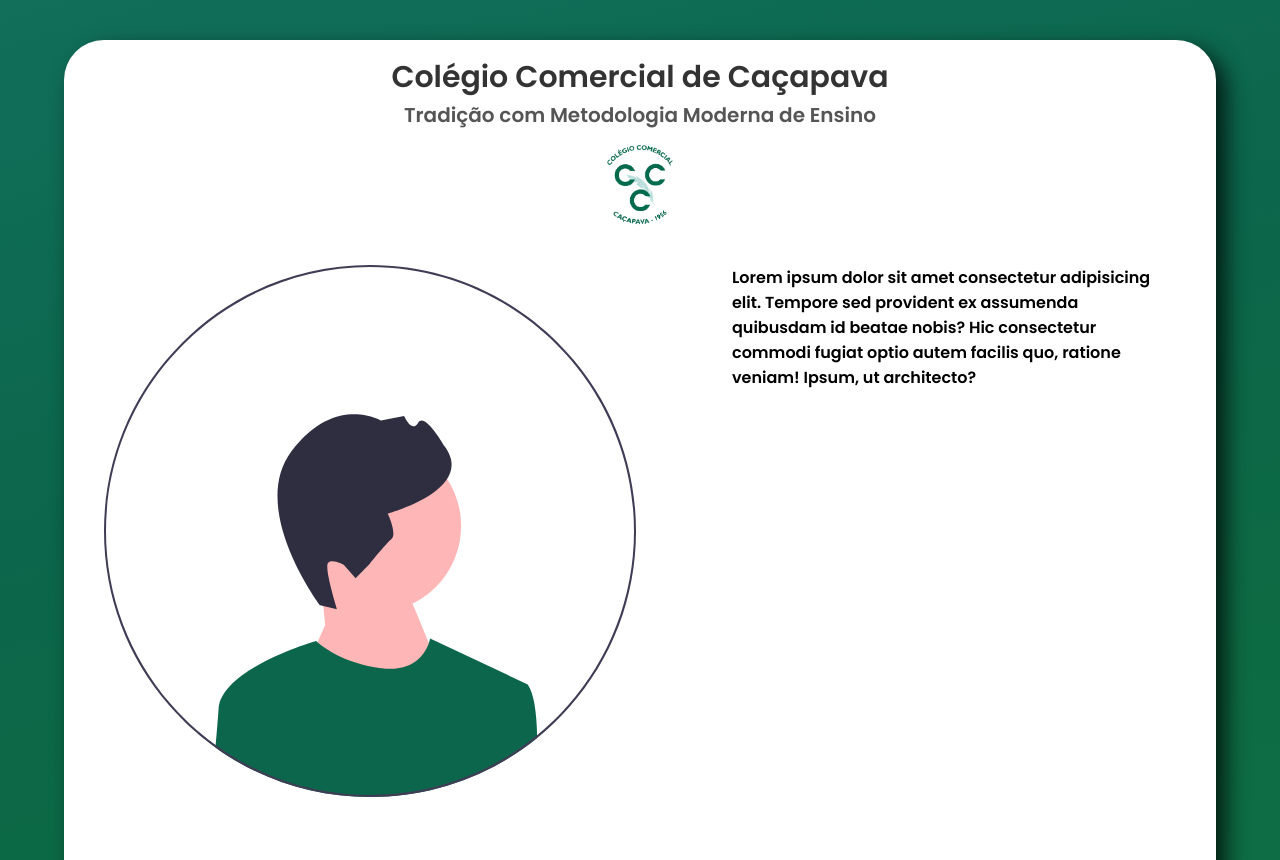
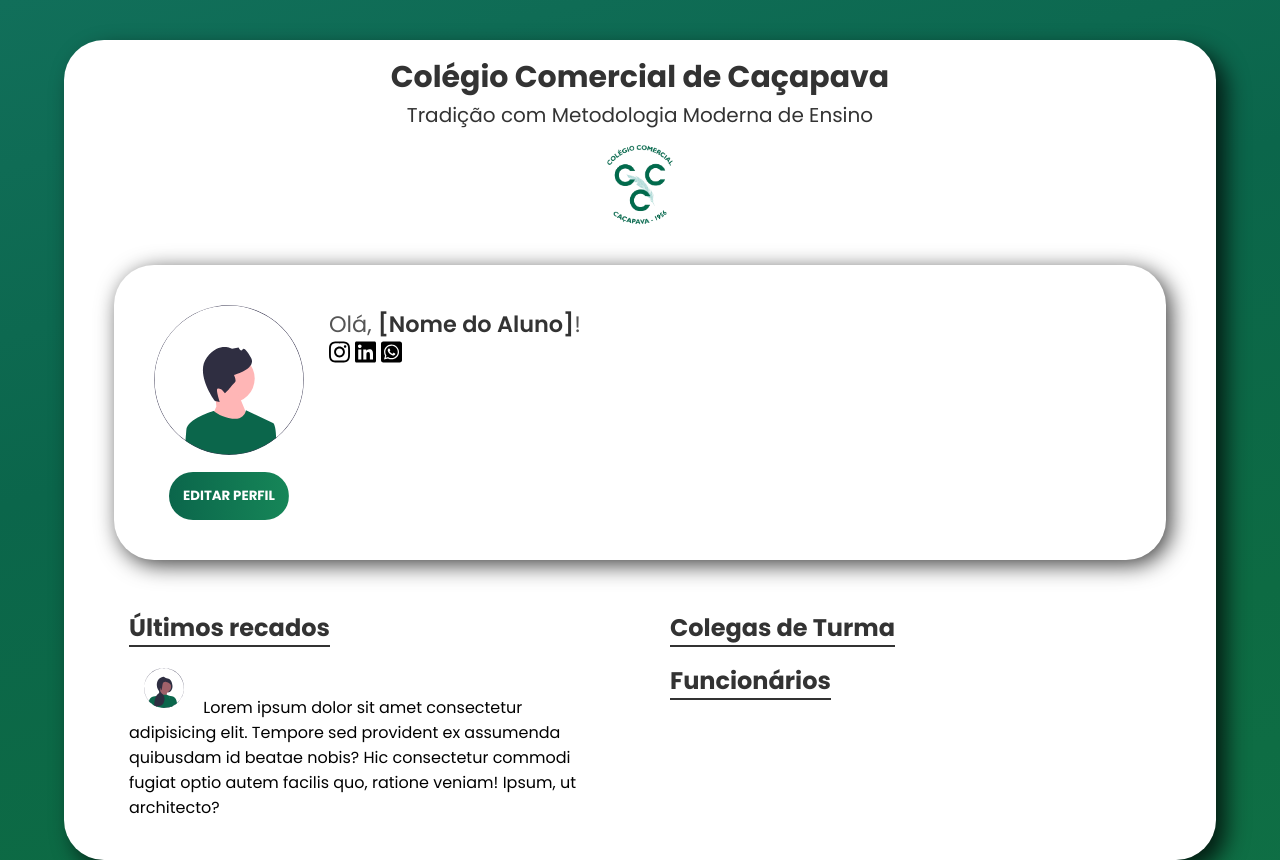
Before and after one commit to fakersl/RemakeColegioComercial, a plain HTML site: page index2.html in a window 1280 px wide. Shown: the top 860 px of the page. Drawn offline with Linux system fonts and the light colour scheme.

Commit message:
Edit Profile Btn

```diff
--- a/index2.html
+++ b/index2.html
@@ -2,11 +2,12 @@
 <html>
 
 <head>
-    <title>Colégio Comercial de Caçapava - Painel de Login</title>
-    <link rel="stylesheet" type="text/css" href="./style/style-index.css">
-    <link href="https://fonts.googleapis.com/css?family=Poppins:600&display=swap" rel="stylesheet">
-    <script src="https://kit.fontawesome.com/a81368914c.js"></script>
+    <title>Colégio Comercial de Caçapava - Painel do Aluno</title>
+    <link href="https://fonts.googleapis.com/css2?family=Poppins:wght@100;200;300;400;500;600;700;800;900&display=swap" rel="stylesheet">
+    <script src="https://kit.fontawesome.com/d9080a8854.js" crossorigin="anonymous"></script>
     <meta name="viewport" content="width=device-width, initial-scale=1">
+    <meta charset="UTF-8">
+    <link rel="stylesheet" type="text/css" href="./style/style-index2.css">
 </head>
 
 <body>
@@ -23,16 +24,38 @@
             </div>
             <div class="container-content">
                 <!--Conteúdo real do Site-->
+                <div class="container-top">
+                    <div class="student">
+                        <img id="student-img" src="./imgs/student_pic.svg" alt="Foto de perfil">
+                        <p id="say-hi">Olá, <span id="student-name">[Nome do Aluno]</span>!</p>
+                        <div class="inline-block">
+                            <div class="social-media">
+                                <a href="https://www.instagram.com" target="_blank"><img id="instagram" class="icon" src="./imgs/instagram_icon.svg" alt="instagram"></a>
+                                <a href="https://www.linkedin.com" target="_blank"><img id="linkedin" class="icon"  src="./imgs/linkedin_icon.svg" alt="LinkedIn"></a>
+                                <a href="https://www.whatsapp.com" target="_blank"><img id="whatsapp" class="icon" src="./imgs/whatsapp_icon.svg" alt="Whatsapp"></a>
+                            </div><!--social-media-->
+                        </div><!--inline-block-->
+                        <div class="edit">
+                            <button type="button"><a href="#">EDITAR PERFIL</a></button>
+                        </div>
+                    </div><!--student-->
+                </div><!--container-top-->
                 <div class="container-left">
-                    <div class="img-name">
-                        <img id="student-img" src="./imgs/student_pic.svg" alt="">
+                    <div class="messages">
+                    <h2>Últimos recados</h2>
+                    <div class="msg">
+                        <img id="msg-pic" src="./imgs/msg_pic.svg" alt="Foto do remetente">
+                        <p>Lorem ipsum dolor sit amet consectetur adipisicing elit. Tempore sed provident ex assumenda quibusdam id beatae nobis? Hic consectetur commodi fugiat optio autem facilis quo, ratione veniam! Ipsum, ut architecto?</p>
                     </div>
-                </div>
-                <div class="container-mid">
-                    <p>Lorem ipsum dolor sit amet consectetur adipisicing elit. Tempore sed provident ex assumenda quibusdam id beatae nobis? Hic consectetur commodi fugiat optio autem facilis quo, ratione veniam! Ipsum, ut architecto?</p>
-                </div>
+                    </div><!--messages-->
+                </div><!--container-left-->
                 <div class="container-right">
-
+                    <div>
+                        <h2>Colegas de Turma</h2>
+                    </div>
+                    <div>
+                        <h2>Funcionários</h2>
+                    </div>
                 </div>
             </div>
         </div><!--container-->
--- a/style/style-index.css
+++ b/style/style-index.css
@@ -10,7 +10,7 @@ body {
 	overflow-x: hidden;
 	/*gradient bg*/
 	background: rgb(17, 111, 90);
-	background: linear-gradient(164deg, rgba(17, 111, 90, 1) 0%, rgba(11, 102, 75, 1) 40%, rgba(13, 107, 67, 1) 75%, rgba(15, 111, 69, 1) 100%);
+	background: linear-gradient(164deg, rgba(17, 111, 90, 1) 0%, rgba(11, 102, 75, 1) 40%, rgba(13, 107, 67, 1) 75%, rgba(15, 111, 69, 1) 100%) !important;
 }
 
 main {
@@ -31,6 +31,7 @@ main>div.title {
 	border-radius: 40px;
 	padding-top: 15px;
 	box-shadow: 10px 10px 22px 0px rgba(0, 0, 0, 0.75);
+
 
 }
 
@@ -64,17 +65,17 @@ div.main-header #ccc-logo {
 	height: 80px;
 }
 
-div.main-header h1 {
+.main-header-title>h1 {
     text-align: center;
     color: #333;
     font-size: 30px;
     width: calc(max-content + 16px);
 }
 
-div.main-header p {
-	font-weight: lighter;
+.main-header-title>p {
+    font-weight: 400;
     text-align: center;
-	color: #555;
+    color: #333;
     font-size: 20px;
     width: calc(max-content + 16px);
 }
@@ -212,6 +213,7 @@ a {
 	text-decoration: none;
 	color: #999;
 	font-size: 0.9rem;
+	font-weight: 600;
 }
 
 a:hover {
@@ -233,16 +235,17 @@ a:active {
 	border-radius: 25px;
 	outline: none;
 	border: none;
+	/*Gradient*/
 	background-image: linear-gradient(to right, #199b65, #0b664b, #168658);
-	/*Gradient*/
 	background-size: 200%;
 	font-size: 1.2rem;
 	color: #fff;
-	font-family: 'Poppins', sans-serif;
+	font-family: 'Poppins', Arial, Helvetica, sans-serif;
 	text-transform: uppercase;
 	margin: 1rem 0;
 	cursor: pointer;
-	transition: .5s;
+	transition: .5s ease;
+	font-weight: 600;
 }
 
 .btn:hover {
--- a/style/style-index2.css
+++ b/style/style-index2.css
@@ -2,6 +2,7 @@
     padding: 0;
     margin: 0;
     box-sizing: border-box;
+    outline: none;
 }
 
 body {
@@ -10,7 +11,7 @@ body {
     overflow-x: hidden;
     /*gradient bg*/
     background: rgb(17, 111, 90);
-    background: linear-gradient(164deg, rgba(17, 111, 90, 1) 0%, rgba(11, 102, 75, 1) 40%, rgba(13, 107, 67, 1) 75%, rgba(15, 111, 69, 1) 100%);
+    background: linear-gradient(164deg, rgba(17, 111, 90, 1) 0%, rgba(11, 102, 75, 1) 40%, rgba(13, 107, 67, 1) 75%, rgba(15, 111, 69, 1) 100%) !important;
 }
 
 main {
@@ -27,7 +28,7 @@ main>.title {
     width: 90vw;
     height: 130%;
     margin: 0vh 5vw 5vh 5vw;
-    background-color: white;
+    background-color: rgb(255, 255, 255);
     border-radius: 40px;
     padding-top: 15px;
     box-shadow: 10px 10px 22px 0px rgba(0, 0, 0, 0.75);
@@ -55,15 +56,15 @@ main>.title {
     height: 80px;
 }
 
-.main-header h1 {
+.main-header-title>h1 {
     text-align: center;
     color: #333;
     font-size: 30px;
     width: calc(max-content + 16px);
 }
 
-.main-header p {
-    font-weight: lighter;
+.main-header-title>p {
+    font-weight: 400;
     text-align: center;
     color: #333;
     font-size: 20px;
@@ -74,24 +75,121 @@ main>.title {
     width: 90vw;
     height: max-content;
     display: grid;
-    grid-template-columns: repeat(3, 1fr);
+    grid-template-rows: repeat(2, auto);
+    grid-template-columns: repeat(2, 1fr);
     grid-gap: 10px;
-    padding: 20px;
+    padding: 40px;
+}
+
+.container-top{
+    grid-column-start: 1;
+    grid-column-end: 3;
+    grid-row-start: 1;
+    min-width: 10px;
+    background-color: white;
+	border-radius: 40px;
+	padding: 40px;
+    margin: 0 10px 40px 10px;
+	box-shadow: 5px 5px 22px 0px rgba(0, 0, 0, 0.75);
+}
+
+.student>#student-img{
+    width: 150px;
+    border-radius: 50%;
+}
+.student{
+    position: relative;
+}
+.student>p#say-hi{
+    display: inline;
+    margin: 2px 0;
+    padding: 0 25px;
+    font-weight: 400;
+    color: #555;
+    font-size: 1.4rem;
+    position: absolute;
+}
+.student>p>span#student-name{
+    color: #333;
+    font-weight: 600;
+}
+.inline-block{
+    display: inline-block;
+    position: absolute;
+}
+.social-media{
+    width: 35px;
+    display: flex;
+    margin: 35px 0 0 25px;
+    cursor: default;
+}
+.icon{
+    justify-content: space-around;
+    transition: .5s;
+    height: 24px;
+    margin-right: 5px;
+    cursor: pointer;
+}
+.edit{
+    margin: 10px 0 0 0;
+    display: flex;
+    max-width: 150px;
+    justify-content: center;
+}
+.edit>button{
+    background-position: right;
+    padding: 14px;
+    border-radius: 25px;
+    border: none;
+    background-image: linear-gradient(to right, #199b65, #0b664b, #168658);
+	background-size: 200%;
+    cursor: pointer;
+    transition: .5s ease;
+}
+.edit>button:hover{
+    background-position: left;
+}
+.edit>button>a{
+    color: white;
+    text-decoration: none;
+    font-weight: 700;
+    font-family: 'Poppins', Arial, Helvetica, sans-serif;
+}
+
+h2{
+    color: #333;
+    width: max-content;
+    border-bottom: 2px solid #333;
+    margin-bottom: 16px;
 }
 
 
+
 .container-left{
+    grid-row-start: 2;
     grid-column-start: 1;
-    min-width: 20px;
-    background-color: red;
+    min-width: 10px;
+    padding: 0 25px;
 }
-.container-mid{
+.msg{
+    position: relative;
+}
+img#msg-pic{
+    width: 40px;
+    margin: 5px 15px;
+
+
+}
+.msg>p{
+    display: inline;
+
+}
+
+
+.container-right{
+    grid-row-start: 2;
     grid-column-start: 2;
-    min-width: 20px;
-    background-color: red;
+    min-width: 10px;
+    padding: 0 25px;
+
 }
-.container-right{
-    grid-column-start: 3;
-    min-width: 20px;
-    background-color: red;
-}
```
Also changed, not shown: index.html (+3 -1 lines), imgs/instagram_icon.svg (added), imgs/linkedin_icon.svg (added), imgs/msg_pic.svg (added), imgs/whatsapp_icon.svg (added). Lines whose indentation alone changed are shown as unchanged.
